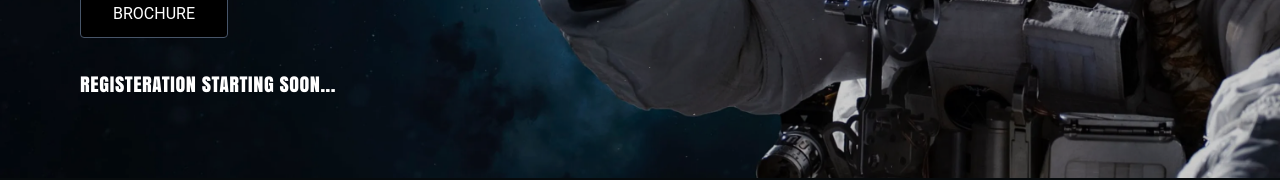
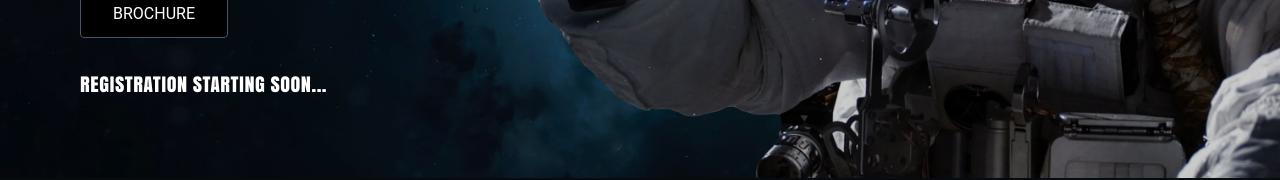
Before and after one commit to C-NikhilKarthik/HackToTheFuture, a Next.js app: page / in a window 1280 px wide. Shown: the part 622-802 px from the top of the page. Built offline with nearby package versions, Linux system fonts and the light colour scheme.

Commit message:
bug fixed

```diff
--- a/components/Landing.tsx
+++ b/components/Landing.tsx
@@ -41,7 +41,7 @@ export default function Landing() {
           >
             Brochure
           </a>
-          <span className="font-anton tracking-wide uppercase text-xl">Registeration Starting Soon...</span>
+          <span className="font-anton tracking-wide uppercase text-xl">Registration Starting Soon...</span>
         </div>
       </div>
     </section>
```
